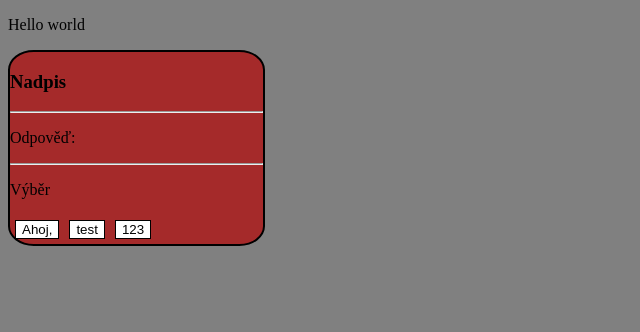
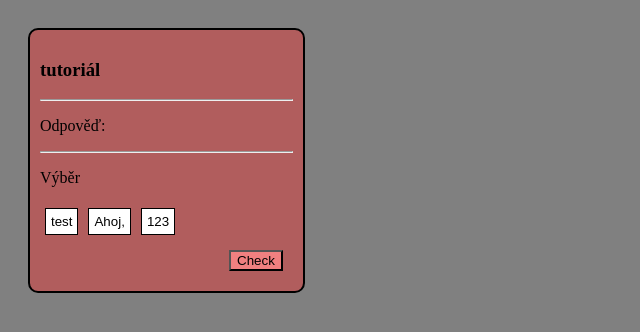
Before and after one commit to Vratislavberry/ReactCardsApp, a React (Vite) app: page / in a window 1280 px wide. Shown: the top 332 px of the page, without its empty margins (0-640 px from the left). Built offline with nearby package versions, Linux system fonts and the light colour scheme.

Commit message:
add check button and functionality

```diff
--- a/src/components/App.jsx
+++ b/src/components/App.jsx
@@ -15,8 +15,7 @@ function App() {
 
   return (
     <div>
-      <p>Hello world</p>
-      <SplitCard title="Nadpis"text="Ahoj, test 123" />
+      <SplitCard key="1" title="tutoriál" text="Ahoj, test 123" />
     </div>
   );
 }
--- a/src/components/SplitCard.jsx
+++ b/src/components/SplitCard.jsx
@@ -2,19 +2,26 @@ import React from "react";
 import SplitCardSegment from "./SplitCardSegment";
 
 function SplitCard(props) {
-  // Init of textSegments hook
+  // Init of hooks
   const [textSegments, setTextSegments] = React.useState(
-    props.text.split(" ").map((textPart, index) => {
-      return { id: index, text: textPart, checked: false };
-    })
+    shuffle(
+      props.text.split(" ").map((textPart, index) => {
+        return { id: index, text: textPart, checked: false };
+      })
+    )
   );
+  console.log(textSegments);
+
+  const [correctResult, setCorrectResult] = React.useState(null);
 
   console.log(textSegments);
 
   // Handle functions
   function handleCardSegmentClick(id) {
-   const tempObject = textSegments.find((segment) => {return segment.id === id})
-   tempObject.checked = !tempObject.checked;
+    const tempObject = textSegments.find((segment) => {
+      return segment.id === id;
+    });
+    tempObject.checked = !tempObject.checked;
     setTextSegments((preValue) => {
       return [
         ...preValue.filter((segment) => {
@@ -23,6 +30,20 @@ function SplitCard(props) {
         tempObject,
       ];
     });
+    setCorrectResult(null);
+  }
+
+  function handleCheck() {
+    console.log("Jsem tu");
+    for (let i = 0; i < textSegments.length; i++) {
+      if (textSegments[i].id !== i || textSegments[i].checked !== true) {
+        console.log("Je to špatně");
+        setCorrectResult(false);
+        return;
+      }
+    }
+    setCorrectResult(true);
+    console.log("Je to správně :)");
   }
 
   // helper functions
@@ -40,6 +61,17 @@ function SplitCard(props) {
       ));
   }
 
+  // randomly shuffles given array of objects
+  function shuffle(array) {
+    for (var i = array.length - 1; i >= 0; i--) {
+      var j = Math.floor(Math.random() * (i + 1));
+      var temp = { ...array[i] };
+      array[i] = { ...array[j] };
+      array[j] = { ...temp };
+    }
+    return array;
+  }
+
   return (
     <div className="splitCard">
       <h3>{props.title}</h3>
@@ -54,6 +86,17 @@ function SplitCard(props) {
       {getSpecifiedSegments(textSegments, (textSegment) => {
         return textSegment.checked === false;
       })}
+      <div className="checkButtonContainer">
+        <button onClick={handleCheck}>Check</button>
+      </div>
+      <div className="message">
+        {correctResult === true && (
+          <p style={{ color: "green" }}>Máš to dobře</p>
+        )}
+        {correctResult === false && (
+          <p style={{ color: "red" }}>Máš to špatně</p>
+        )}
+      </div>
     </div>
   );
 }
--- a/src/index.css
+++ b/src/index.css
@@ -3,18 +3,42 @@ body {
 }
 
 .splitCard {
-  background-color: brown;
+  background-color: rgb(177, 93, 93);
   border: 2px solid black;
-  border-radius: 10%;
-  width: 20%
+  border-radius: 10px;
+  width: 20%;
+  padding: 10px;
+  margin: 20px;
+  float: left;
 }
 
 .splitCardSegment {
   background-color: white;
   border: 1px solid black;
+  padding: 5px;
   margin: 5px;
 }
 
 .splitCardSegment:hover {
   background-color: aqua;
 }
+
+.checkButtonContainer {
+  text-align: right;
+  margin: 10px;
+}
+
+.checkButtonContainer button {
+  background-color: lightcoral;
+}
+
+.message {
+  background-color: whitesmoke;
+  border-radius: 10px;
+}
+
+.message p {
+  padding: 10px;
+  text-align: center;
+
+}
```
Also changed, not shown: src/components/SplitCardSegment.jsx (+10 -1 lines).
